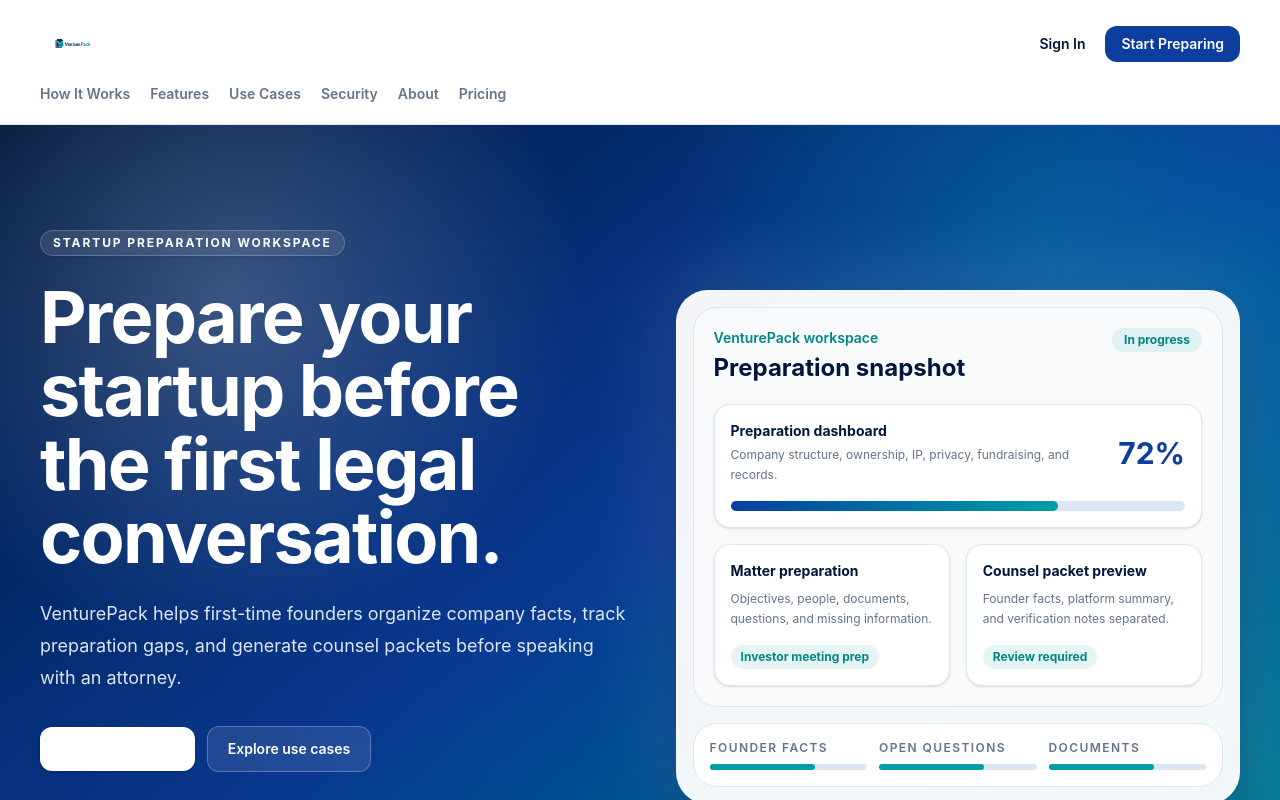
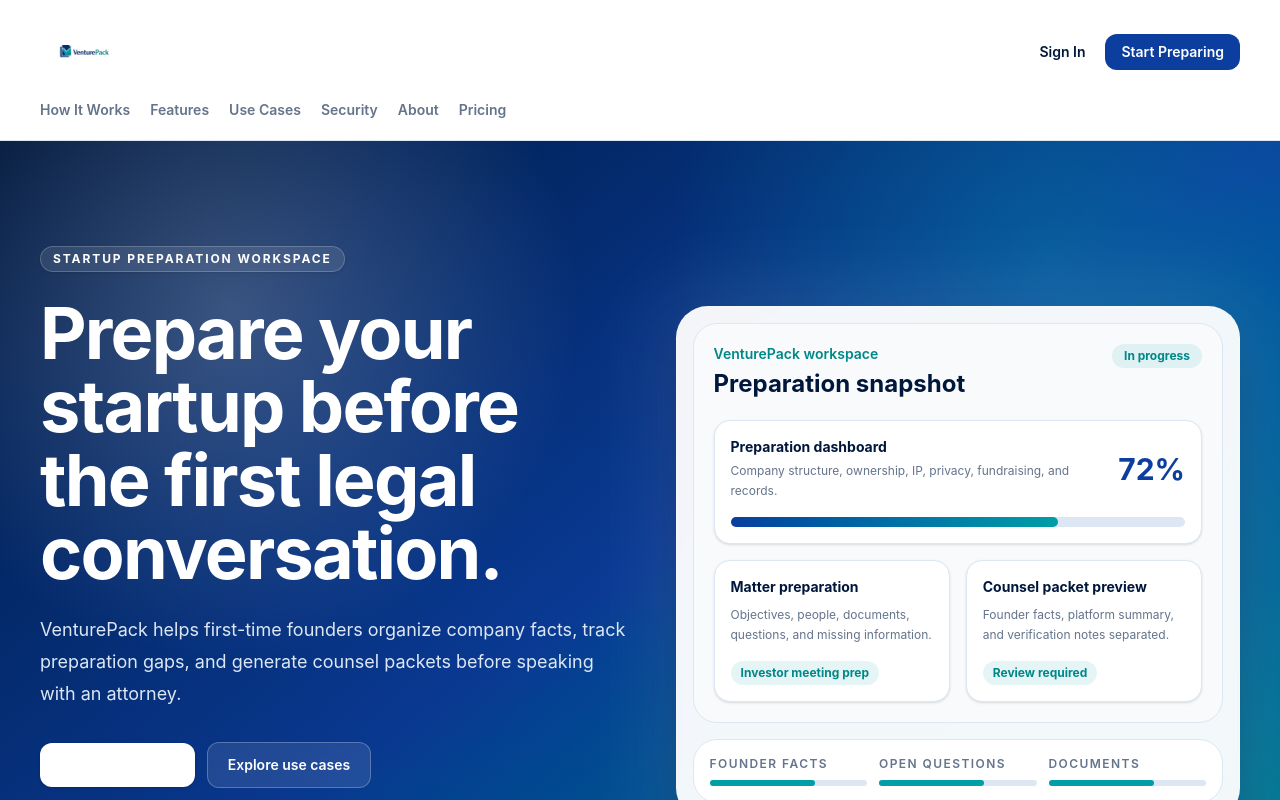
Before and after one commit to bhanugadepalli/venturepack, a Next.js app: page / in a window 1280 px wide. Shown: the top 800 px of the page. Built offline with nearby package versions, Linux system fonts and the light colour scheme.

Commit message:
Improve marketing header logo

```diff
--- a/components/VenturePackLogo.tsx
+++ b/components/VenturePackLogo.tsx
@@ -9,10 +9,10 @@
 };
 
 export function VenturePackLogo({
-  className = "h-10 w-auto",
+  className = "h-12 w-auto md:h-14",
   priority = false,
-  width = 190,
-  height = 64,
+  width = 250,
+  height = 84,
 }: VenturePackLogoProps) {
   return (
     <Image
--- a/components/marketing/MarketingHeader.tsx
+++ b/components/marketing/MarketingHeader.tsx
@@ -13,12 +13,12 @@
 export function MarketingHeader() {
   return (
     <header className="border-b border-[#DCE7F3] bg-white/95 backdrop-blur">
-      <div className="mx-auto flex max-w-7xl flex-col gap-4 px-6 py-5 sm:px-8 lg:px-10">
-        <div className="flex items-center justify-between gap-4">
-          <Link href="/" className="rounded-xl p-1 hover:bg-[#F8FAFC] focus:outline-none focus:ring-2 focus:ring-[rgba(0,158,167,0.28)]">
-            <VenturePackLogo width={180} height={61} priority className="h-10 w-auto" />
+      <div className="mx-auto flex max-w-7xl flex-col gap-4 px-6 py-4 sm:px-8 md:py-5 lg:px-10">
+        <div className="flex items-center justify-between gap-5">
+          <Link href="/" className="flex shrink-0 rounded-xl p-1 hover:bg-[#F8FAFC] focus:outline-none focus:ring-2 focus:ring-[rgba(0,158,167,0.28)]">
+            <VenturePackLogo width={250} height={84} priority className="h-10 w-auto max-w-[190px] md:h-14 md:max-w-[260px]" />
           </Link>
-          <div className="flex items-center gap-2">
+          <div className="flex shrink-0 items-center gap-2">
             <Link href="/login" className="rounded-xl px-3 py-2 text-sm font-semibold text-[#00173C] hover:bg-[#F8FAFC]">
               Sign In
             </Link>
```
